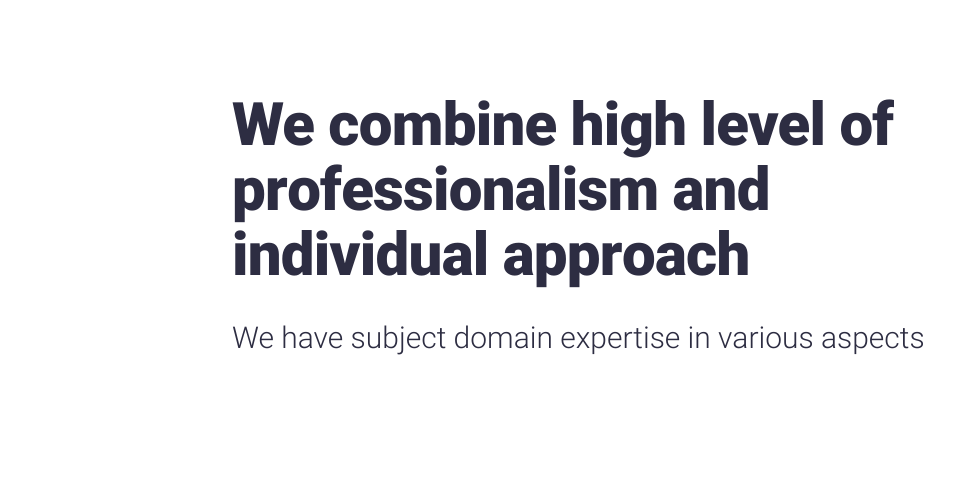
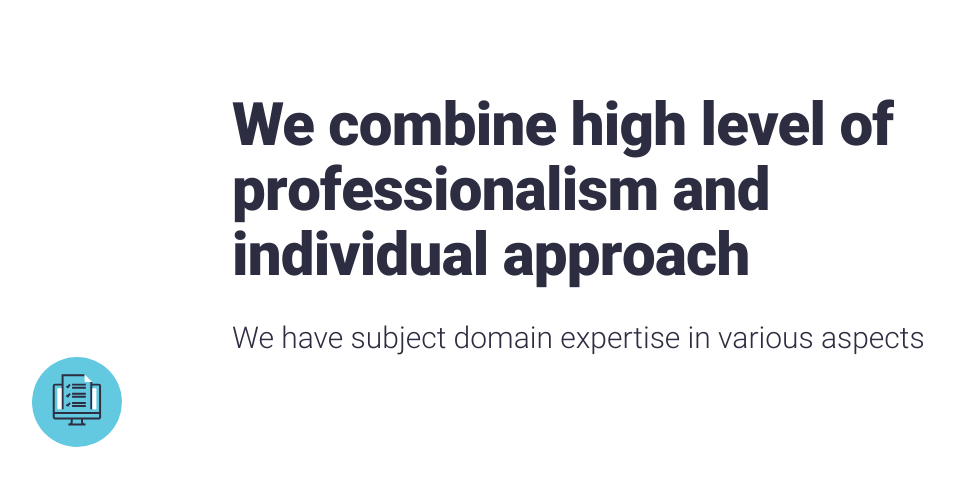
Before and after one commit to IrekYakupov/Fronbyte-home, a plain HTML site: page index.html in a window 1280 px wide. Shown: the part 618-1104 px from the top of the page, without its empty margins (18-972 px from the left). Before the commit the page ends 1075 px from the top, so only its background shows below. Drawn offline with Linux system fonts and the light colour scheme.

Commit message:
added first tool

```diff
--- a/index.html
+++ b/index.html
@@ -58,6 +58,12 @@
     <div class="b-container">
         <p class="our-approach">We combine high level of professionalism and individual approach</p>
         <p class="advantage">We have subject domain expertise in various aspects</p>
+
+        <div class="tools">
+            <div class="tools__card">
+                <div class="card-project"></div>
+            </div>
+        </div>
     </div>
   </body>
 </html>
--- a/style.css
+++ b/style.css
@@ -169,3 +169,19 @@
   letter-spacing: normal;
   color: #2d2d42;
 }
+
+.card-project {
+  width: 90px;
+  height: 90px;
+  border-radius: 50%;
+  background-color: #63c9e0;
+  position: relative;
+}
+
+.card-project::after {
+  content: url('img/ic-project.svg');
+  position: absolute;
+  left: 50%;
+  top: 50%;
+  transform: translate(-50%, -50%);
+}
```
Also changed, not shown: img/ic-digital.svg (added), img/ic-hire.svg (added), img/ic-project.svg (added).
